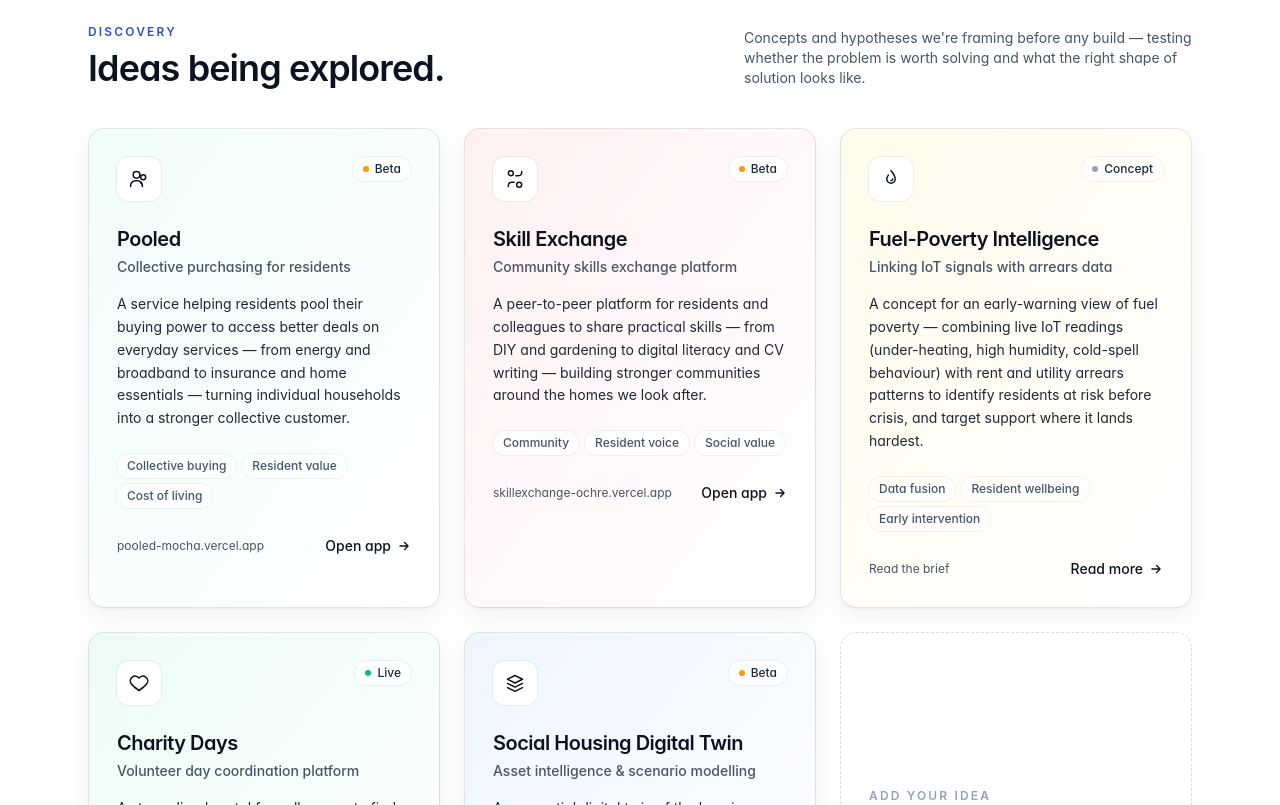
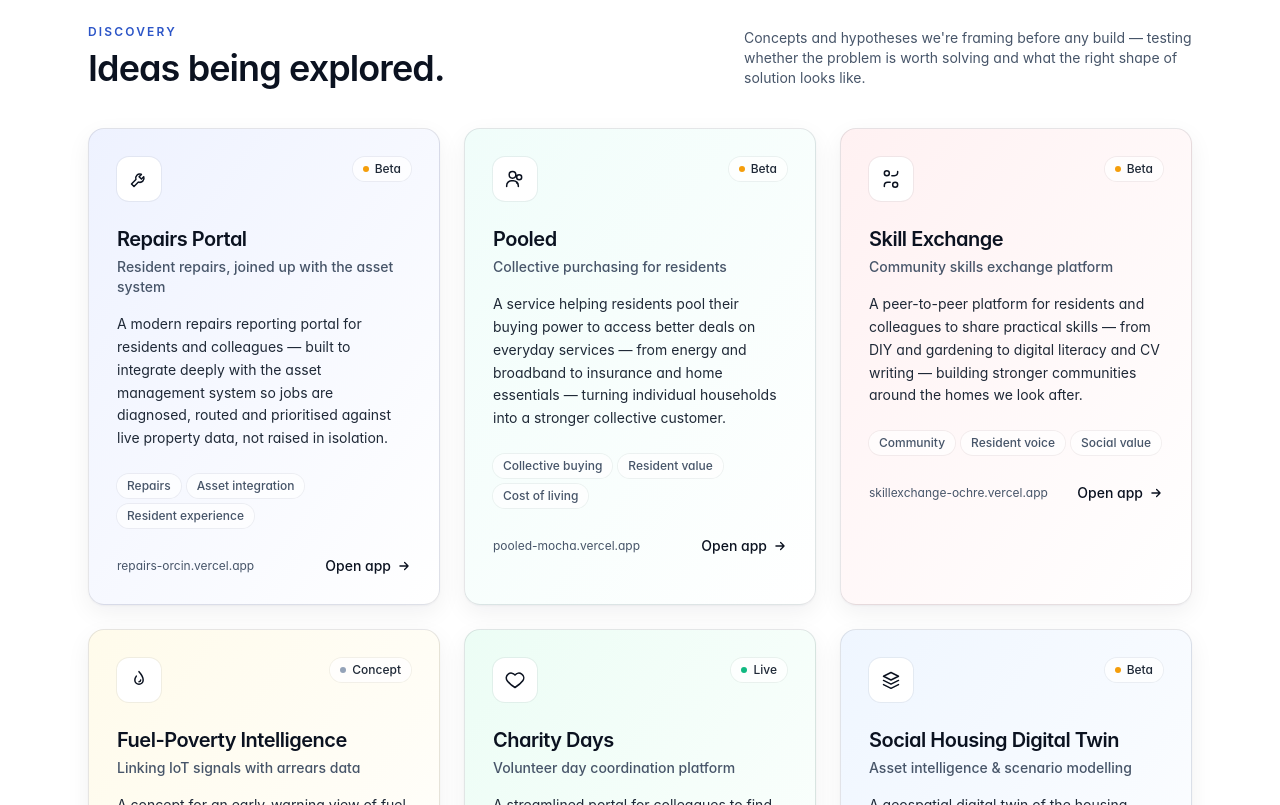
Before and after one commit to thealtjourney/innovation-hub, a Next.js app: page / in a window 1280 px wide. Shown: the part 1580-2385 px from the top of the page. Built offline with nearby package versions, Linux system fonts and the light colour scheme; a web font is replaced by a local one.

Commit message:
Add Repairs Portal tile to Discovery

```diff
--- a/app/page.tsx
+++ b/app/page.tsx
@@ -30,6 +30,19 @@ const inProgress: App[] = [
 ];
 
 const discovery: App[] = [
+  {
+    name: "Repairs Portal",
+    tagline: "Resident repairs, joined up with the asset system",
+    description:
+      "A modern repairs reporting portal for residents and colleagues — built to integrate deeply with the asset management system so jobs are diagnosed, routed and prioritised against live property data, not raised in isolation.",
+    href: "https://repairs-orcin.vercel.app/",
+    external: true,
+    status: "Beta",
+    tags: ["Repairs", "Asset integration", "Resident experience"],
+    accent: "from-indigo-50 to-white",
+    iconPath:
+      "M14.7 6.3a5 5 0 0 0-6.4 6.4L3 18l3 3 5.3-5.3a5 5 0 0 0 6.4-6.4l-2.8 2.8-2.8-2.8 2.8-2.8Z",
+  },
   {
     name: "Pooled",
     tagline: "Collective purchasing for residents",
```
